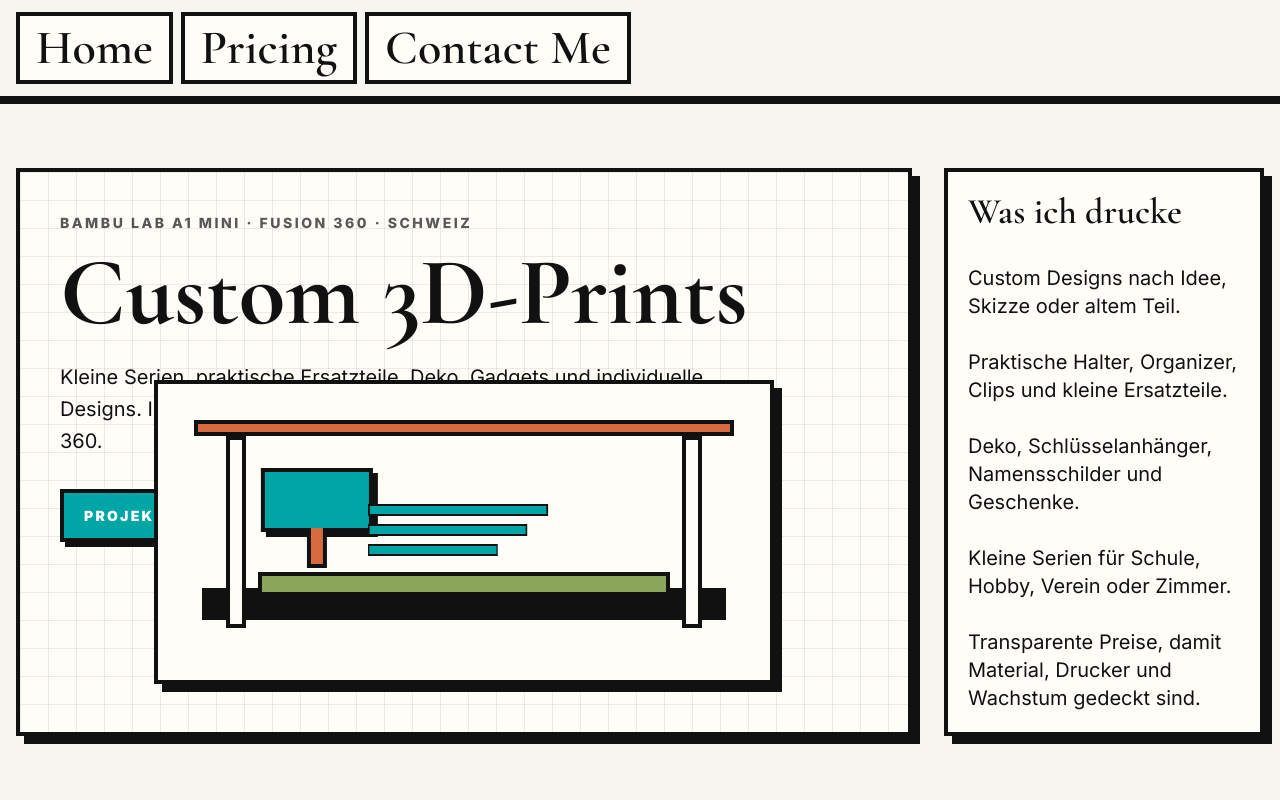
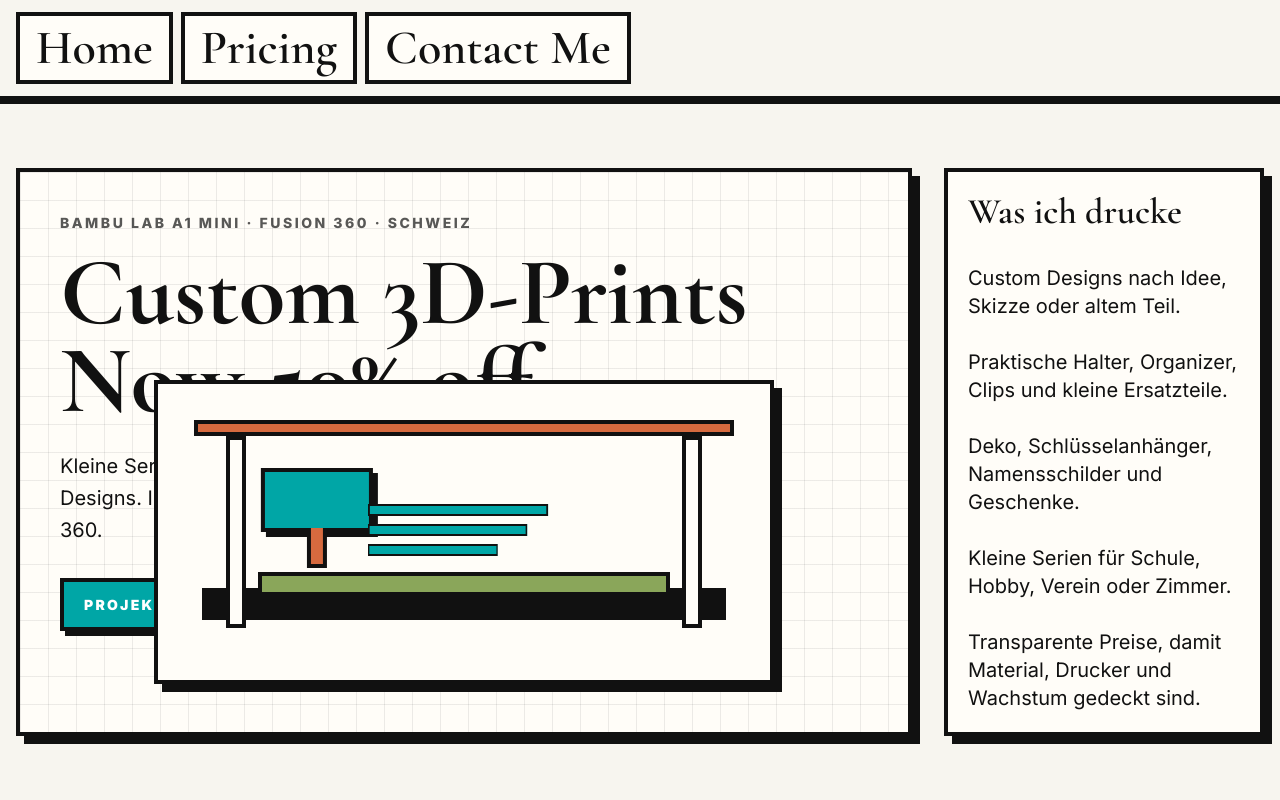
Before and after one commit to avielroth/offscreens.ch, a website built with Vite: page index.html in a window 1280 px wide. Shown: the top 800 px of the page. Built offline with nearby package versions, Linux system fonts and the light colour scheme.

Commit message:
Update index.html

```diff
--- a/index.html
+++ b/index.html
@@ -22,7 +22,8 @@
           <div class="max-w-3xl">
             <p class="label mb-4">Bambu Lab A1 Mini · Fusion 360 · Schweiz</p>
             <h1 class="font-display text-6xl font-bold leading-[0.92] md:text-8xl">
-              Custom 3D-Prints
+              Custom 3D-Prints Now 50% off
+
             </h1>
             <p class="mt-6 max-w-2xl text-lg leading-8 md:text-xl">
               Kleine Serien, praktische Ersatzteile, Deko, Gadgets und individuelle Designs. Ich konstruiere auf Wunsch auch eigene Modelle in Fusion 360.
```
